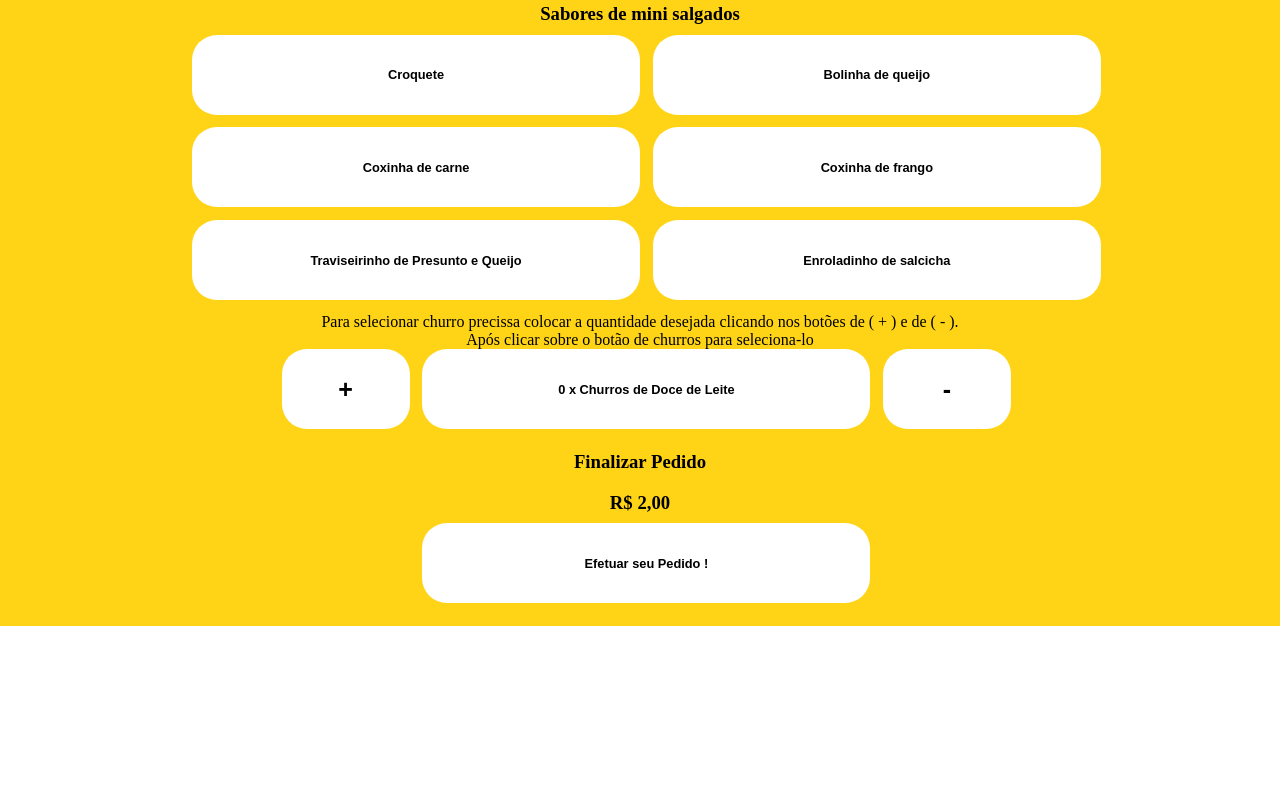
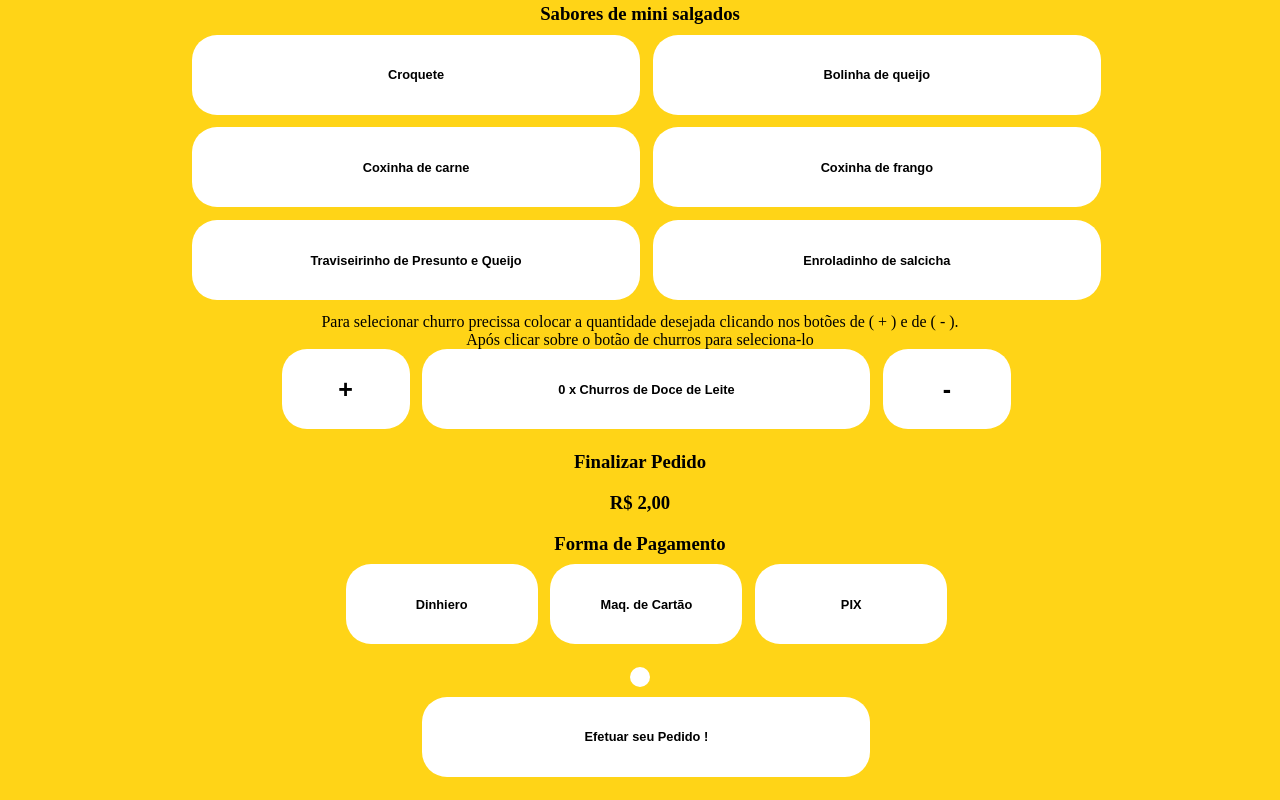
Before and after one commit to brennokayan/PastelariaDoJunior, a React (Create React App) app: page /minis-salgados in a window 1280 px wide. Shown: the part 817-1617 px from the top of the page. Before the commit the page ends 1443 px from the top, so only its background shows below. Built offline with nearby package versions, Linux system fonts and the light colour scheme; a web font is replaced by a local one.

Commit message:
Tipo de PAGAMENTO e Atualização na tela inicial

```diff
--- a/src/pages/Home/index.js
+++ b/src/pages/Home/index.js
@@ -2,6 +2,7 @@ import React, {useEffect, useState} from "react";
 import './style.css'
 import logo from './logo.png';
 const Home = ()=>{
+    var Horario = "Horário de atendimento das 15:00 ás 20:00"
     const [link, setLink] = useState("")
     const [abertos, setAbertos] = useState("")
     const [hours, setHours] = useState(0)
@@ -10,6 +11,7 @@ const Home = ()=>{
 
 
     function ShowTime() {
+
         var time = new Date();
         var hour = time.getHours();
         var minute = time.getMinutes();
@@ -25,15 +27,15 @@ const Home = ()=>{
     function initTime(){
         setInterval(ShowTime, 1000)
         if(hours >= 20){
-            setAbertos("Estamos fechados no momento, Horário de atendimento das 15:00 ás 20:00");
+            setAbertos("Estamos fechados no momento.");
             setLink("/")
         }
         if(hours < 15){
-            setAbertos("Ainda não iniciamos no momento aguarde só um instante, Horário de atendimento das 15:00 ás 20:00");
+            setAbertos("Ainda não iniciamos nossos atendimentos no momento aguarde só um instante.");
             setLink("/")
         }
         if(hours <20 && hours >=15){
-            setAbertos("Estamos Aberto !!!\n Horário de atendimento das 15:00 ás 20:00");
+            setAbertos("Estamos Aberto!");
             setLink("/minis-salgados")
         }
     }
@@ -47,7 +49,7 @@ const Home = ()=>{
             <img src={logo} alt="Logo da Pastelarias"/>
             <h1>Bem Vindo a Pastelaria do Junior</h1>
             <h3>Faça já seu pedido ou encomenda de Mini Salgados</h3>
-            <h3>{abertos}<br/>{hours+" : "+minutes+" : "+seconds}</h3>
+            <h4>{abertos}<br/>{Horario}<br/>{hours+" : "+minutes+" : "+seconds}</h4>
             <a href={link}>Faça já o seu pedido !</a>
         </div>
     );
--- a/src/pages/Home/style.css
+++ b/src/pages/Home/style.css
@@ -22,6 +22,9 @@ body{
 .container h3 {
     text-align: center;
 }
+.container h4 {
+    text-align: center;
+}
 .container a{
     margin-top: 15px;
     padding: 10px;
--- a/src/pages/PedidoMiniSalgados/index.js
+++ b/src/pages/PedidoMiniSalgados/index.js
@@ -8,6 +8,9 @@ const Pedidos = () => {
     const [botao5, setBotao5] = useState("buttonDisable")
     const [botao6, setBotao6] = useState("buttonDisable")
     const [botao7, setBotao7] = useState("buttonDisable")
+    const [botao8, setBotao8] = useState("buttonDisablePAY")
+    const [botao9, setBotao9] = useState("buttonDisablePAY")
+    const [botao10, setBotao10] = useState("buttonDisablePAY")
 
     const [nome, setNome] = useState("")
     const [rua, setRua] = useState("")
@@ -21,6 +24,7 @@ const Pedidos = () => {
     const [auxiliar, setAuxiliar] = useState(0)
     const [auxiliar_quantidade, setAuxiliar_quantidade] = useState(0)
     const [tipo_de_pagamento, setTipo_de_pagamento] = useState("")
+    const [pix, setPix] = useState("")
 
     const [croquete_select, setCroquete_select] = useState(0);
     const [croquete, setCroquete] = useState("");
@@ -324,7 +328,38 @@ const Pedidos = () => {
         }
     }
 
-
+    function Dinheiro(){
+        if(botao8 === "buttonDisablePAY"){
+            setBotao8("buttonEnablePAY")
+            setTipo_de_pagamento(tipo_de_pagamento+" Dinheiro ")
+        }
+        if(botao8 === "buttonEnablePAY"){
+            setBotao8("buttonDisablePAY")
+            setTipo_de_pagamento("")
+        }
+    }
+    function Cartao(){
+        if(botao9 === "buttonDisablePAY"){
+            setBotao9("buttonEnablePAY")
+            setTipo_de_pagamento(tipo_de_pagamento+" Cartão de Crédito ou Débito ")
+        }
+        if(botao9 === "buttonEnablePAY"){
+            setBotao9("buttonDisablePAY")
+            setTipo_de_pagamento("")
+        }
+    }
+    function Pix(){
+        if(botao10 === "buttonDisablePAY"){
+            setBotao10("buttonEnablePAY")
+            setTipo_de_pagamento(tipo_de_pagamento+" PIX ")
+            setPix("Chave do Pix: 66 9 9912-3619 - Enviar o Comprovante para (66) 9 9912-3619 ")
+        }
+        if(botao10 === "buttonEnablePAY"){
+            setBotao10("buttonDisablePAY")
+            setTipo_de_pagamento("")
+            setPix("")
+        }
+    }
     useEffect(() => {
         QuantidadeChurros();
         ValidarQuantidade();
@@ -414,9 +449,16 @@ const Pedidos = () => {
                 </div>
                 <h3>Finalizar Pedido</h3>
                 <h3>{valor.toLocaleString('pt-BR', { style: 'currency', currency: 'BRL' })}</h3>
+                <h3>Forma de Pagamento</h3>
+                <div className="containerTipoDePagamento">
+                    <button className={botao8} onClick={() => {Dinheiro()}}>Dinhiero</button>
+                    <button className={botao9} onClick={() => {Cartao()}}>Maq. de Cartão</button>
+                    <button className={botao10} onClick={() => {Pix()}}>PIX</button>
+                </div>
+                <h5>{pix}</h5>
                 <div className="containerSabores">
 
-                    <a href={`https://api.whatsapp.com/send?phone=5566999123619&text=Nome%3A%20${nome}%0D%0A%0D%0AEndere%C3%A7o%3A%0D%0ABairro%3A%20%20${bairro};%20%20%20%0D%0ARua%3A%20%20${rua};%20%20%20%0D%0An%C3%BAmero e Complemento%3A%20%20${numero};%20%20%20%0D%0APonto%20de%20Refer%C3%AAncia%3A%20%20${pontoReferencia};%0D%0A%0D%0AQuantidade%3A%0D%0A${auxiliar_quantidade}%20unidades%20de%20mini%20salgados%0D%0A${churros_quantidade}%20unidades%20de%20Churros%0D%0A%0D%0ASabor%28es%29%3A%0D%0A${croquete+''+bolinha_de_queijo+''+coxinha_de_carne+''+coxinha_de_frango+''+traviseirinho+''+enrolado}%0D%0A${churros+churros_quantidade+" unidades"}%0D%0A%0D%0AValor%28R%24%29%3A%20${valor+",00"}`} target="_blanck" rel="external">Efetuar seu Pedido !</a>
+                    <a href={`https://api.whatsapp.com/send?phone=5566999123619&text=Nome%3A%20${nome}%0D%0A%0D%0AEndere%C3%A7o%3A%0D%0ABairro%3A%20%20${bairro};%20%20%20%0D%0ARua%3A%20%20${rua};%20%20%20%0D%0An%C3%BAmero e Complemento%3A%20%20${numero};%20%20%20%0D%0APonto%20de%20Refer%C3%AAncia%3A%20%20${pontoReferencia};%0D%0A%0D%0AQuantidade%3A%0D%0A${auxiliar_quantidade}%20unidades%20de%20mini%20salgados%0D%0A${churros_quantidade}%20unidades%20de%20Churros%0D%0A%0D%0ASabor%28es%29%3A%0D%0A${croquete+''+bolinha_de_queijo+''+coxinha_de_carne+''+coxinha_de_frango+''+traviseirinho+''+enrolado}%0D%0A${churros+churros_quantidade+" unidades"}%0D%0A%0D%0AForma de Pagameno%3A%0D%0A${tipo_de_pagamento}%0D%0A%0D%0AValor%28R%24%29%3A%20${valor+",00"}`} target="_blanck" rel="external">Efetuar seu Pedido !</a>
                 </div>
           </div>
       </body>
--- a/src/pages/PedidoMiniSalgados/style.css
+++ b/src/pages/PedidoMiniSalgados/style.css
@@ -141,6 +141,9 @@
 .containerSabores{
     display: grid;
     grid-template-columns: auto auto ;
+}.containerTipoDePagamento{
+    display: grid;
+    grid-template-columns: auto auto auto;
 }
 .containerChurros{
     display: grid;
@@ -165,3 +168,35 @@
 .churrosAlert{
     text-align:center;
 }
+.buttonDisablePAY{
+    height:10vh;
+    width: 15vw;
+    font-size: 80%;
+    margin-left: 1em;
+    margin-bottom: 1em;
+    background: white;
+    color: black;
+    border-radius: 25px;
+    border-width: 0px;
+    font-weight: bold;
+}
+.buttonEnablePAY{
+    height:10vh;
+    width: 15vw;
+    font-size: 80%;
+    margin-left: 1em;
+    margin-bottom: 1em;
+    background: rgb(15, 255, 15);
+    color: black;
+    border-radius: 25px;
+    border-width: 0px;
+    font-weight: bold;
+}
+h5{
+    text-align: center;
+    margin-bottom: 16px;
+    margin: 10px 10px;
+    padding:10px;
+    border-radius:12px;
+    background-color: white;
+}
```
